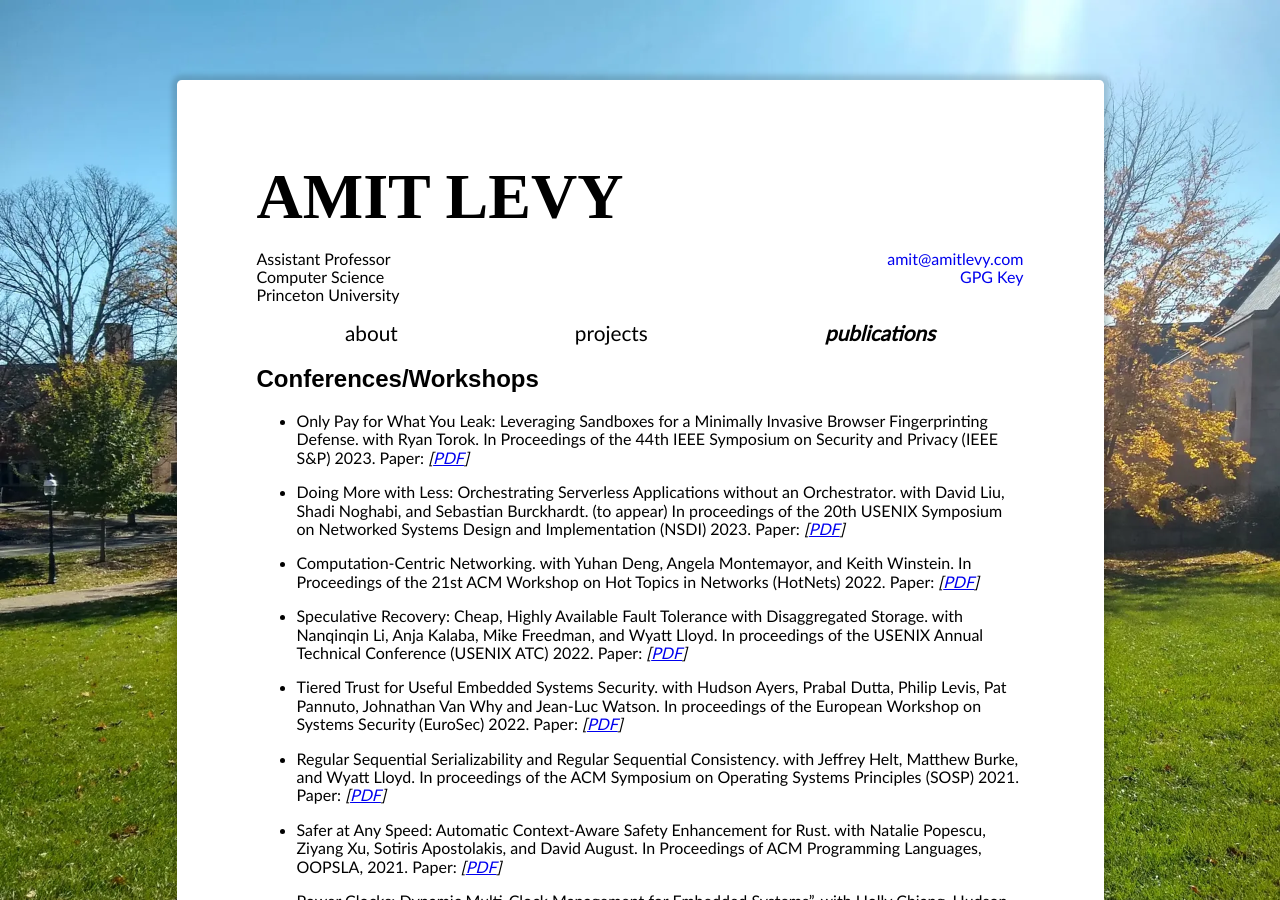
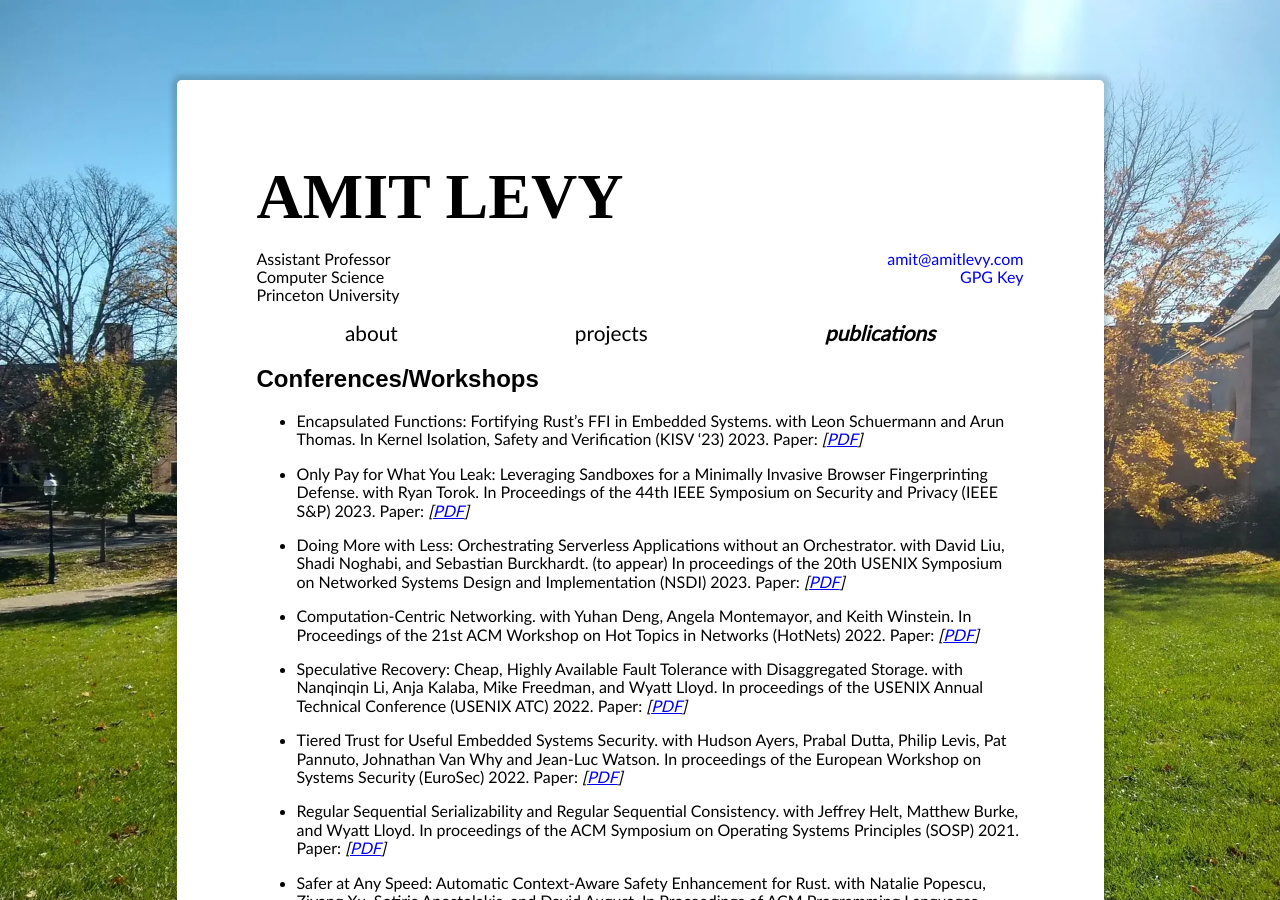
Before and after one commit to alevy/www, a Jekyll site: the page built from publications.md, in a window 1280 px wide and 900 px high. Built offline with Jekyll 4.4.1, drawn with Linux system fonts in a browser that asks for light colours; some web fonts are replaced.

Commit message:
Add encapsulated functions paper

```diff
--- a/publications.md
+++ b/publications.md
@@ -6,6 +6,9 @@ layout: default
 {% include references.md %}
 
 ## Conferences/Workshops
+
+* Encapsulated Functions: Fortifying Rust's FFI in Embedded Systems. with Leon Schuermann and Arun Thomas. In Kernel Isolation, Safety and Verification (KISV '23) 2023. Paper: _\[[PDF](/papers/2023-encapfn-schuermann.pdf)\]_
+
 
 * Only Pay for What You Leak: Leveraging Sandboxes for a Minimally Invasive Browser Fingerprinting Defense. with Ryan Torok. In Proceedings of the 44th IEEE Symposium on Security and Privacy (IEEE S&P) 2023. Paper: _\[[PDF](/papers/2023-sp-sandcastle.pdf)\]_
 
```
Also changed, not shown: 1 other file.
